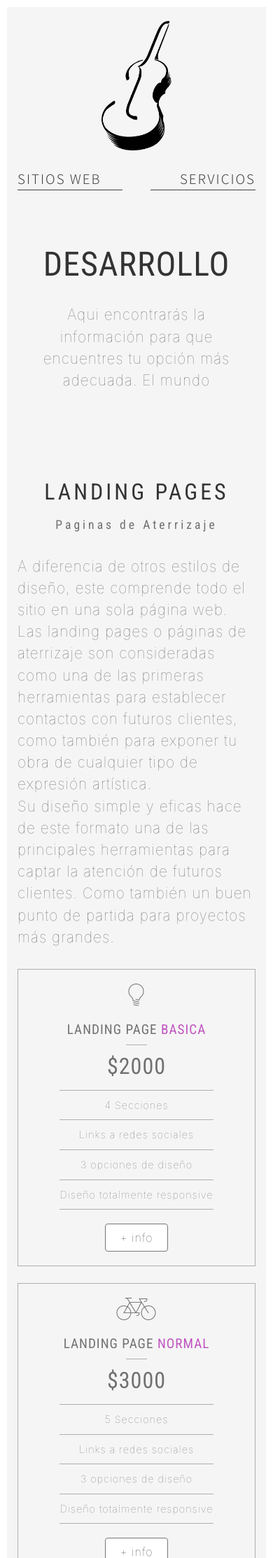
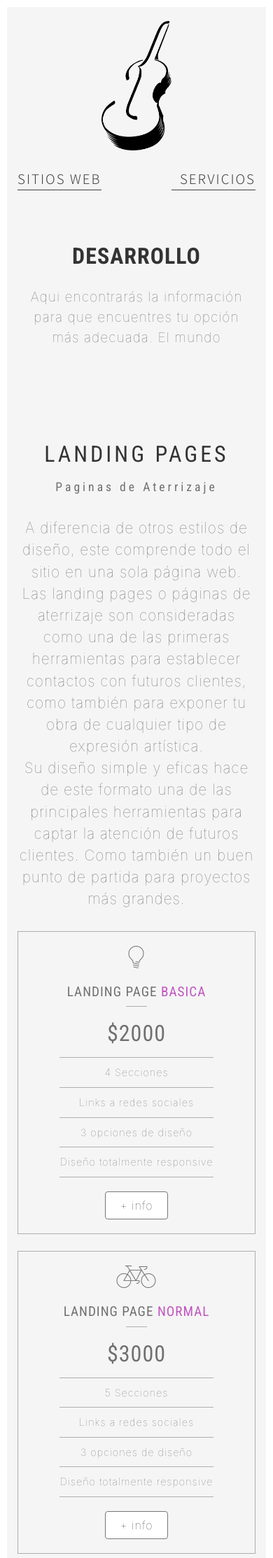
Before and after one commit to jesushernan3/crmode, a PHP site: page /app/views/content/sitios-web in a window 390 px wide. Shown: the top 2227 px of the page at 70% size. Run offline with PHP 8.4, Linux system fonts and the light colour scheme; some libraries are stand-ins or nearby versions.

Commit message:
concluido para exposicion

```diff
--- a/app/views/home.php
+++ b/app/views/home.php
@@ -44,7 +44,7 @@
         <p>Simple, elegante y accesible.</p></div>
       <div class="column is-one-quarter is-mobile d-flex-centered f-direction-column servicio">
         <span class="icon-genius"></span>
-        <h4>Plugin y Cpntenido</h4>
+        <h4>Plugin y Contenido</h4>
         <p>Sumale a tus sitios funcionalidades adicionales.</p></div>
       <div class="column is-one-quarter is-mobile d-flex-centered f-direction-column servicio">
         <span class="icon-mobile"></span>
--- a/app/views/includes/partials/footer.php
+++ b/app/views/includes/partials/footer.php
@@ -3,10 +3,10 @@
     <section class="column is-mobile contact-widget">
       <h4>Contacto</h4>
       <ul>
-        <li><span class="icon-map-pin"></span>Ciudad de Buenos Aires <br>
+        <li><span class="icon-map-pin"></span>Boedo, Ciudad de Buenos Aires <br>
             Prov. de Buenos Aires, <br>
             Argentina </li>
-        <li><span class="icon-phone"></span>941-388-7775</li>
+        <li><span class="icon-phone"></span>+549 11 2171-5239</li>
         <li><span class="icon-envelope"></span>info@crmode.com</li>
       </ul>
     </section>
--- a/public/css/main.css
+++ b/public/css/main.css
@@ -382,7 +382,7 @@ input, textarea, .button {
     font-size: 3rem;
   }
   .manifiesto p {
-    font-size: 1.3rem;
+    font-size: 1.2rem;
     margin: unset;
   }
   .module {
@@ -398,13 +398,40 @@ input, textarea, .button {
     content: "-";
     width: 0.7em;
   }
+  .main-nav ul li {
+    width: 120px;
+  }
+  .a-partir::before {
+    top: -10px;
+    width: 80px;
+  }
+  .por-hora::after {
+    font-size: 0.5em;
+    top: 32px;
+  }
+  /* vista producto 769 */
+  .content ul {
+    margin-left: 0.5em;
+  }
+  .content .articulo-info .columns .column > ul > li {
+    margin-bottom: 0.7rem;
+  }
+  .manifiesto h1, .manifiesto h2, .product h2 {
+    word-wrap: anywhere;
+  }
+  .manifiesto h1, .manifiesto h2 {
+    font-weight: bold;
+    font-size: 2rem;
+  }
+  .product h2 {
+    font-size: 1.3rem;
+    margin-top: 0.5rem;
+  }
+
 
   /*··························· Categories  769*/
   .product h2 {
     font-size: 2rem;
-  }
-  .caja-parrafo {
-    text-align: left;
   }
   .a-partir::before {
     right: 2px;
```
